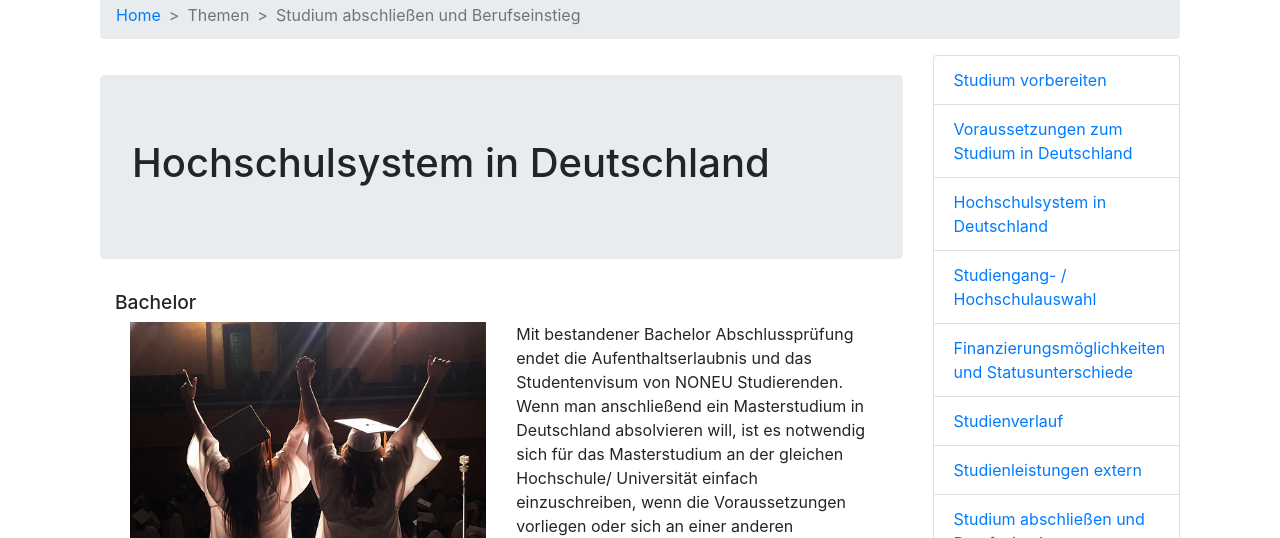
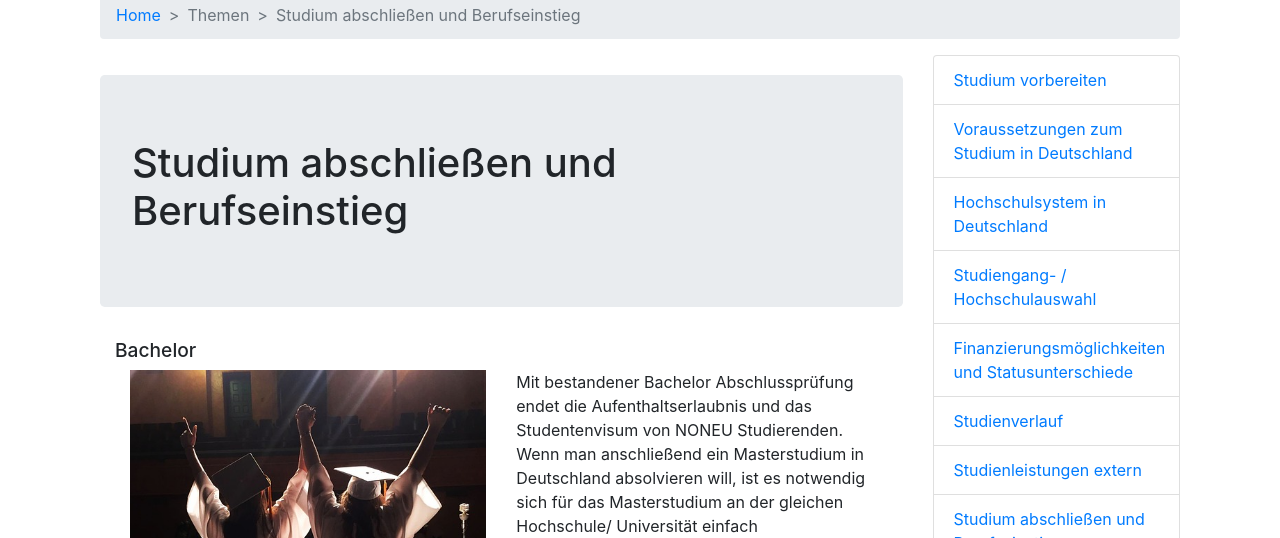
Before and after one commit to ia2sd/ia2sd.github.io, a plain HTML site: page Studienabschluss.html in a window 1280 px wide. Shown: the part 262-800 px from the top of the page. Drawn offline with nearby package versions, Linux system fonts and the light colour scheme.

Commit message:
Add files via upload

```diff
--- a/Studienabschluss.html
+++ b/Studienabschluss.html
@@ -114,7 +114,7 @@
 
         <div class="col-12 col-md-9">
           <div class="jumbotron">
-            <h1>Hochschulsystem in Deutschland</h1>
+            <h1>Studium abschließen und Berufseinstieg</h1>
 
           </div>
 
@@ -130,9 +130,9 @@
       <div class="col-lg-6 ">
        <p>Mit bestandener Bachelor Abschlussprüfung endet die Aufenthaltserlaubnis und das Studentenvisum von NONEU Studierenden. Wenn man anschließend ein Masterstudium in Deutschland absolvieren will, ist es notwendig sich für das Masterstudium an der gleichen Hochschule/ Universität einfach einzuschreiben, wenn die Voraussetzungen vorliegen oder sich an einer anderen Hochschule/ Universität zu bewerben. </p>
           <div id="abschluss" class="collapse">
-     <br>
+     <p>
           Mit der Immatrikalutionsbescheinigung oder dem Zulassungsbescheid für das Masterstudium kann der/die Studierende eine Verlängerung der Aufenthaltserlaubnis beim zuständigen Ausländeramt beantragen. Wenn nicht besondere Gründe dagegen sprechen, wie zum Beispiel die 10- Jahresgrenze, wird die Verlängerung der Aufenthaltserlaubnis auch für das Masterstudium genehmigt.
-          <br>
+              </p>
 
   </div>
           <button type="button" class="btn btn-primary" data-toggle="collapse" data-target="#abschluss">Mehr</button>
```
Also changed, not shown: Hochschulsystem.html (+1 -0 lines).
